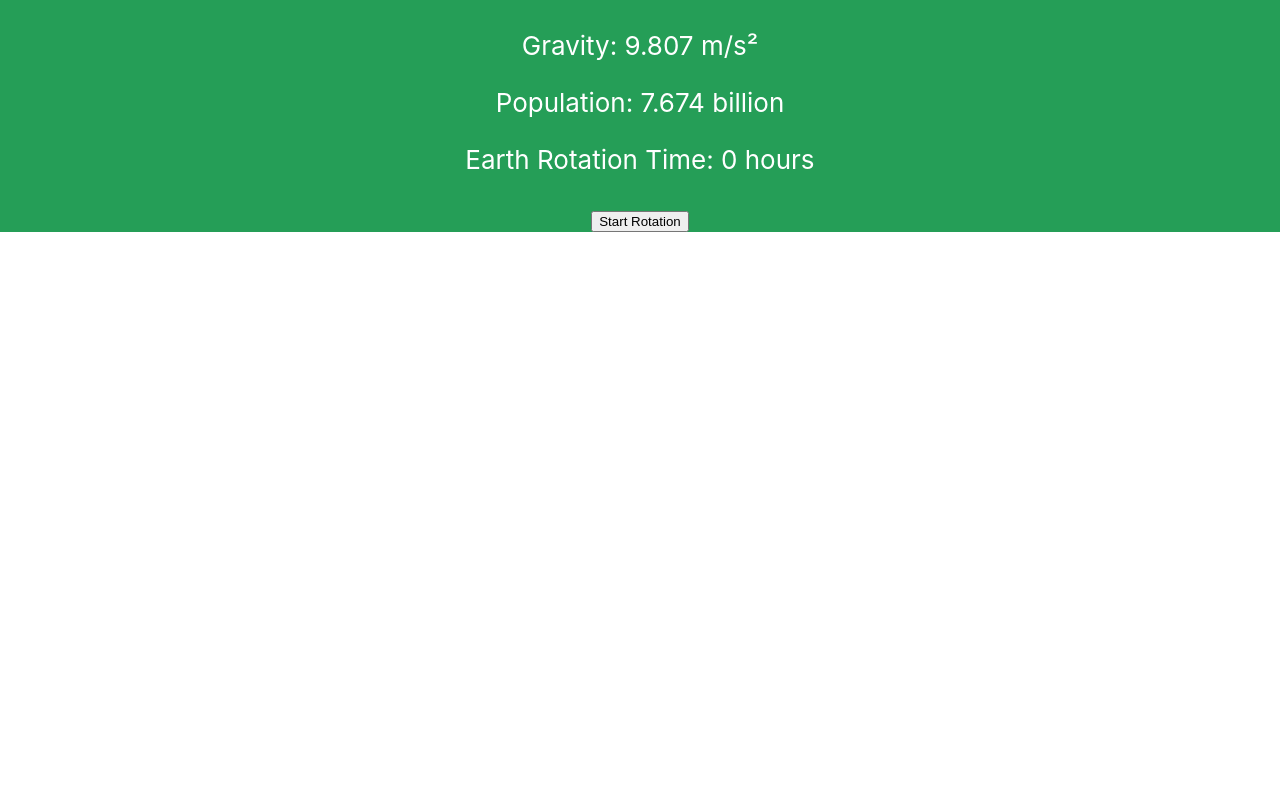
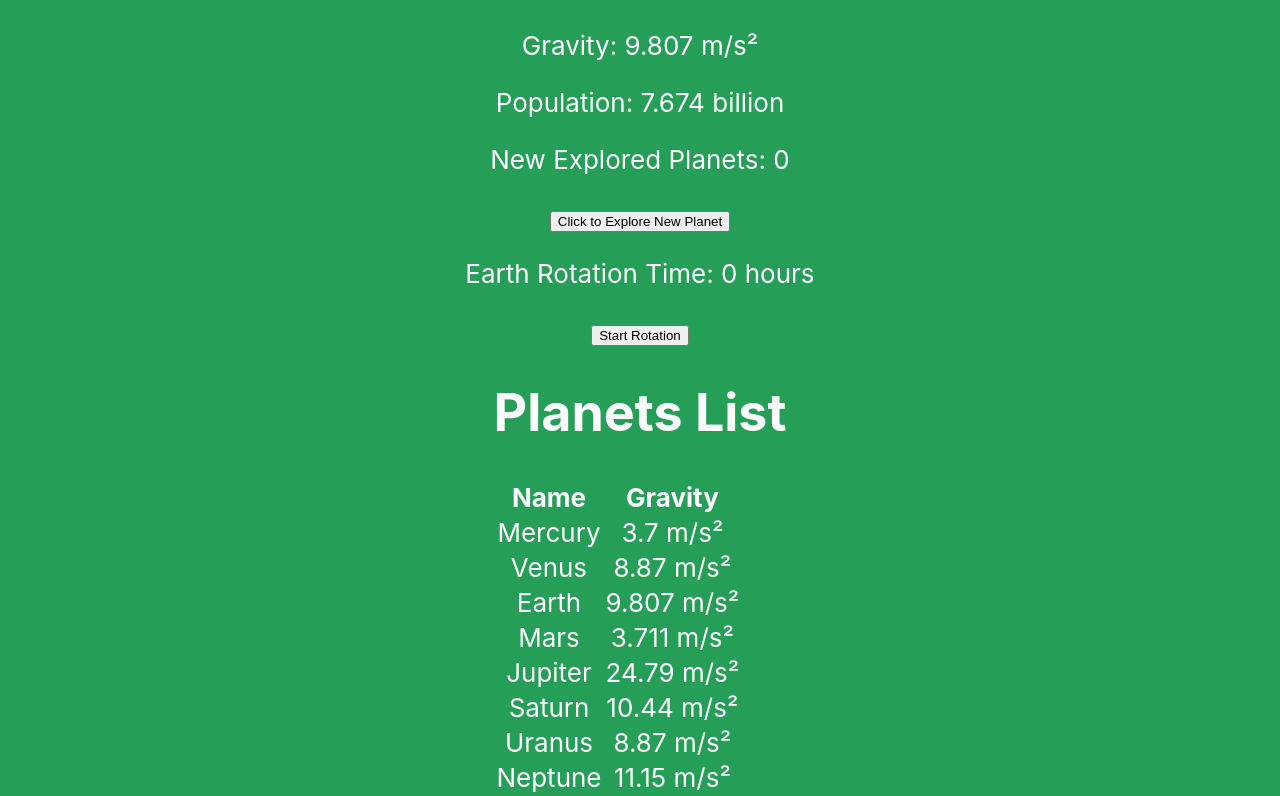
Before and after one commit to iammdsafin/learnathon-2-react, a React (Create React App) app in the folder class-2/class-two-project/: page / in a window 1280 px wide. Shown: the part 758-1554 px from the top of the page. Before the commit the page ends 990 px from the top, so only its background shows below. Built offline with nearby package versions, Linux system fonts and the light colour scheme.

Commit message:
event handling  added

```diff
--- a/class-2/class-two-project/src/App.js
+++ b/class-2/class-two-project/src/App.js
@@ -2,6 +2,7 @@ import logo from "./logo.svg";
 import "./App.css";
 import { PlanetEarthClassComponent } from "./components/PlanetEarthClassComponent";
 import { PropsFunctionalComponent } from "./components/PropsFunctionalComponent";
+import { PlanetListComponent } from "./components/PlanetListComponent";
 
 function App() {
   return (
@@ -17,6 +18,7 @@ function App() {
           population={"7.674 billion"}
           isEarthRotating={false}
         />
+        <PlanetListComponent/>
       </header>
     </div>
   );
--- /dev/null
+++ b/class-2/class-two-project/src/components/PlanetListComponent.js
@@ -0,0 +1,60 @@
+import React from "react";
+
+export const PlanetListComponent = () => {
+  const Planets = [
+    {
+      name: "Mercury",
+      gravity: "3.7 m/s²",
+    },
+    {
+      name: "Venus",
+      gravity: "8.87 m/s²",
+    },
+    {
+      name: "Earth",
+      gravity: "9.807 m/s²",
+    },
+    {
+      name: "Mars",
+      gravity: "3.711 m/s²",
+    },
+    {
+      name: "Jupiter",
+      gravity: "24.79 m/s²",
+    },
+    {
+      name: "Saturn",
+      gravity: "10.44 m/s²",
+    },
+    {
+      name: "Uranus",
+      gravity: "8.87 m/s²",
+    },
+    {
+      name: "Neptune",
+      gravity: "11.15 m/s²",
+    },
+  ];
+  return (
+    <div>
+      <h1>Planets List</h1>
+      <table>
+        <thead>
+          <tr>
+            <th>Name</th>
+            <th>Gravity</th>
+          </tr>
+        </thead>
+        <tbody>
+          {Planets.map((planet) => (
+            //as we are using map function we need to add key attribute and name is unique
+            <tr key={planet.name}>
+              <td>{planet.name}</td>
+              <td>{planet.gravity}</td>
+            </tr>
+          ))}
+        </tbody>
+      </table>
+    </div>
+  );
+};
--- a/class-2/class-two-project/src/components/PropsFunctionalComponent.js
+++ b/class-2/class-two-project/src/components/PropsFunctionalComponent.js
@@ -4,6 +4,12 @@ export function PropsFunctionalComponent(props) {
   //usindg state in functional component
   const [rotation, setTime] = useState("0 hours");
   const [isEarthRotating, startEarthRotating] = useState(props.isEarthRotating);
+  const [count, setCount] = useState(0);
+
+  // We can use callback function or reference
+  const explorePlanet = () => {
+    setCount(count + 1);
+  };
 
   return (
     <div>
@@ -11,6 +17,10 @@ export function PropsFunctionalComponent(props) {
       <p>Name: {props.name}</p>
       <p>Gravity: {props.gravity}</p>
       <p>Population: {props.population}</p>
+      <p>New Explored Planets: {count}</p>
+      <button onClick={() => explorePlanet()}>
+        Click to Explore New Planet
+      </button>{" "}
       <p>Earth Rotation Time: {rotation}</p>
       {isEarthRotating ? (
         <button
@@ -18,14 +28,20 @@ export function PropsFunctionalComponent(props) {
             setTime("0 hours");
             startEarthRotating(false);
           }}
-        > Stop Rotation </button>
+        >
+          {" "}
+          Stop Rotation{" "}
+        </button>
       ) : (
         <button
           onClick={() => {
             setTime("24.0 hours");
             startEarthRotating(true);
           }}
-        > Start Rotation </button>
+        >
+          {" "}
+          Start Rotation{" "}
+        </button>
       )}
     </div>
   );
```
